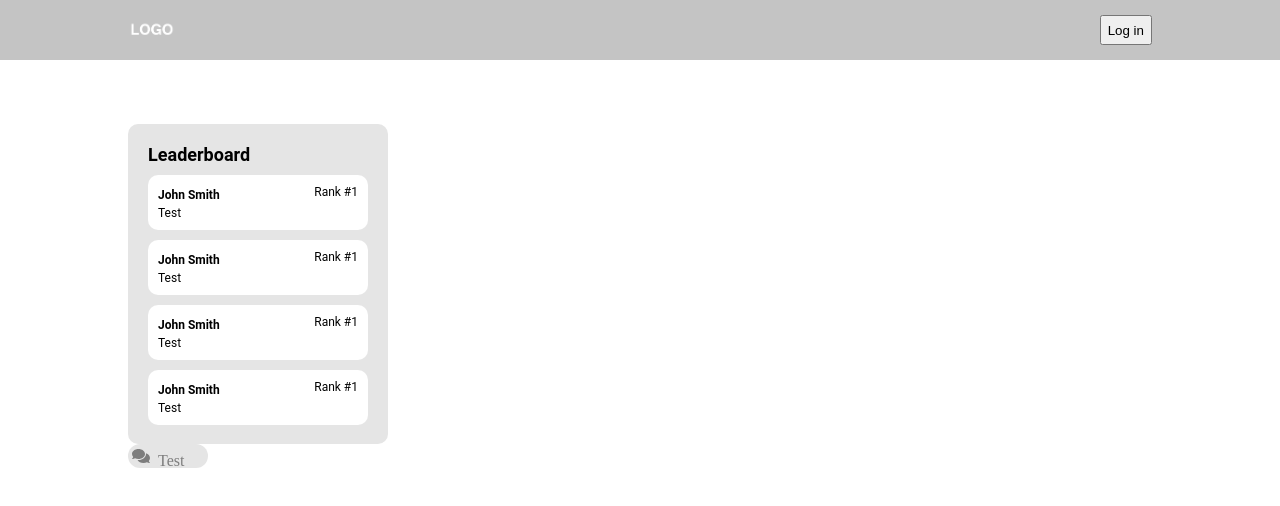
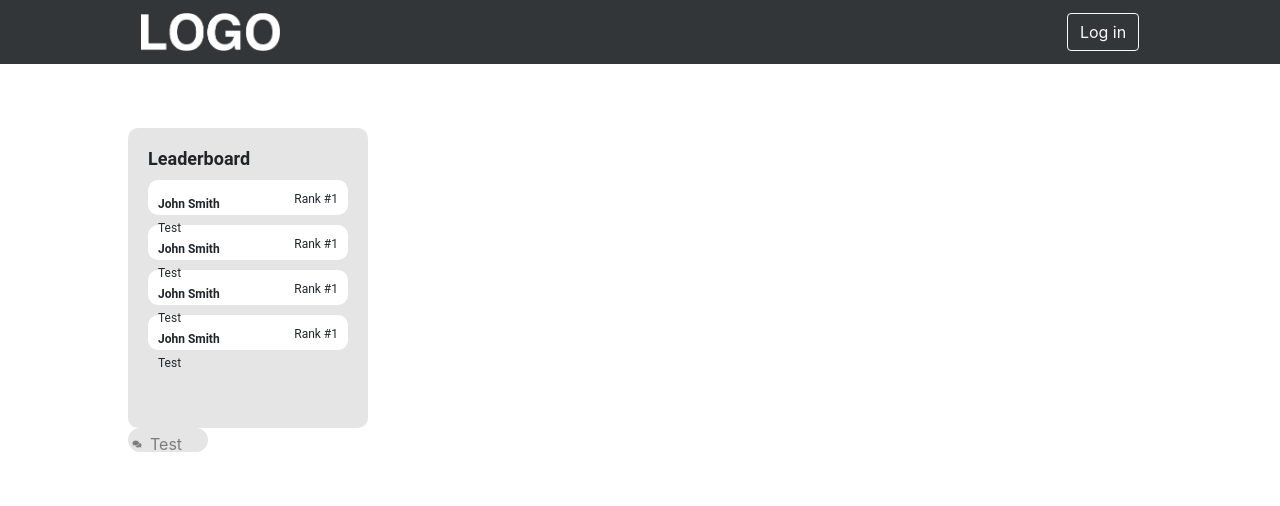
Before and after one commit to AJUnsworth/Assignment3AIP, a React (Create React App) app in the folder client/: page / in a window 1280 px wide. Shown: the top 506 px of the page. Built offline with nearby package versions, Linux system fonts and the light colour scheme.

Commit message:
Add ReactBootstrap to project
Add bootstrap to navigation bar, update placeholder logo

```diff
--- a/client/package.json
+++ b/client/package.json
@@ -7,7 +7,9 @@
     "@fortawesome/free-solid-svg-icons": "^5.10.1",
     "@fortawesome/react-fontawesome": "^0.1.4",
     "axios": "^0.19.0",
+    "bootstrap": "^4.3.1",
     "react": "^16.9.0",
+    "react-bootstrap": "^1.0.0-beta.11",
     "react-dom": "^16.9.0",
     "react-scripts": "3.0.1"
   },
--- a/client/public/index.html
+++ b/client/public/index.html
@@ -1,10 +1,13 @@
 <!DOCTYPE html>
 <html lang="en">
+
 <head>
   <meta charset="utf-8" />
   <link rel="shortcut icon" href="%PUBLIC_URL%/favicon.ico" />
   <meta name="viewport" content="width=device-width, initial-scale=1" />
   <meta name="theme-color" content="#000000" />
+  <link rel="stylesheet" href="https://maxcdn.bootstrapcdn.com/bootstrap/4.3.1/css/bootstrap.min.css"
+    integrity="sha384-ggOyR0iXCbMQv3Xipma34MD+dH/1fQ784/j6cY/iJTQUOhcWr7x9JvoRxT2MZw1T" crossorigin="anonymous" />
   <!--
       manifest.json provides metadata used when your web app is installed on a
       user's mobile device or desktop. See https://developers.google.com/web/fundamentals/web-app-manifest/
@@ -21,6 +24,7 @@
     -->
   <title>React App</title>
 </head>
+
 <body style="margin: 0px">
   <noscript>You need to enable JavaScript to run this app.</noscript>
   <div id="root"></div>
@@ -35,4 +39,5 @@
       To create a production bundle, use `npm run build` or `yarn build`.
     -->
 </body>
+
 </html>
--- a/client/src/components/ContentFrame.css
+++ b/client/src/components/ContentFrame.css
@@ -1,5 +1,5 @@
 .contentFrame {
     width: 80%;
     height: auto;
-    padding: 5% 10% 0% 10%;
+    margin: 5% 10% 0% 10%;
 }
--- a/client/src/components/Navbar.css
+++ b/client/src/components/Navbar.css
@@ -1,16 +1,16 @@
 .navbar {
-    background-color: #C4C4C4;
+    background-color: #323639;
     width: 100%;
-    height: 60px;
+    height: 64px;
 }
 
 .navbarContent {
-    padding: 15px 10% 15px 10%;
+    margin: 0px 10% 0px 10%;
     width: 80%;
 }
 
 .navbarSizing {
-    height: 30px;
+    height: 38px;
     width: auto;
 }
 
--- a/client/src/components/Navbar.js
+++ b/client/src/components/Navbar.js
@@ -1,6 +1,7 @@
 import React from 'react';
 import './Navbar.css';
 import Logo from '../images/Logo-01.png';
+import Button from 'react-bootstrap/Button';
 
 export class Navbar extends React.Component {
     render() {
@@ -10,7 +11,7 @@ export class Navbar extends React.Component {
                     {/* Logo */}
                     <img src={ Logo } alt="logo" class="navbarSizing"/>
                     {/* log in option if user unknown, account option if logged in */}
-                    <button class="loginButton navbarSizing">Log in</button>
+                    <Button variant="outline-light" className="loginButton">Log in</Button>
                 </div>
             </div>
         );
```
Also changed, not shown: client/src/images/Logo-01.png, 1 other file (tests, documents, lock files or other folders). Lines whose indentation alone changed are shown as unchanged.
